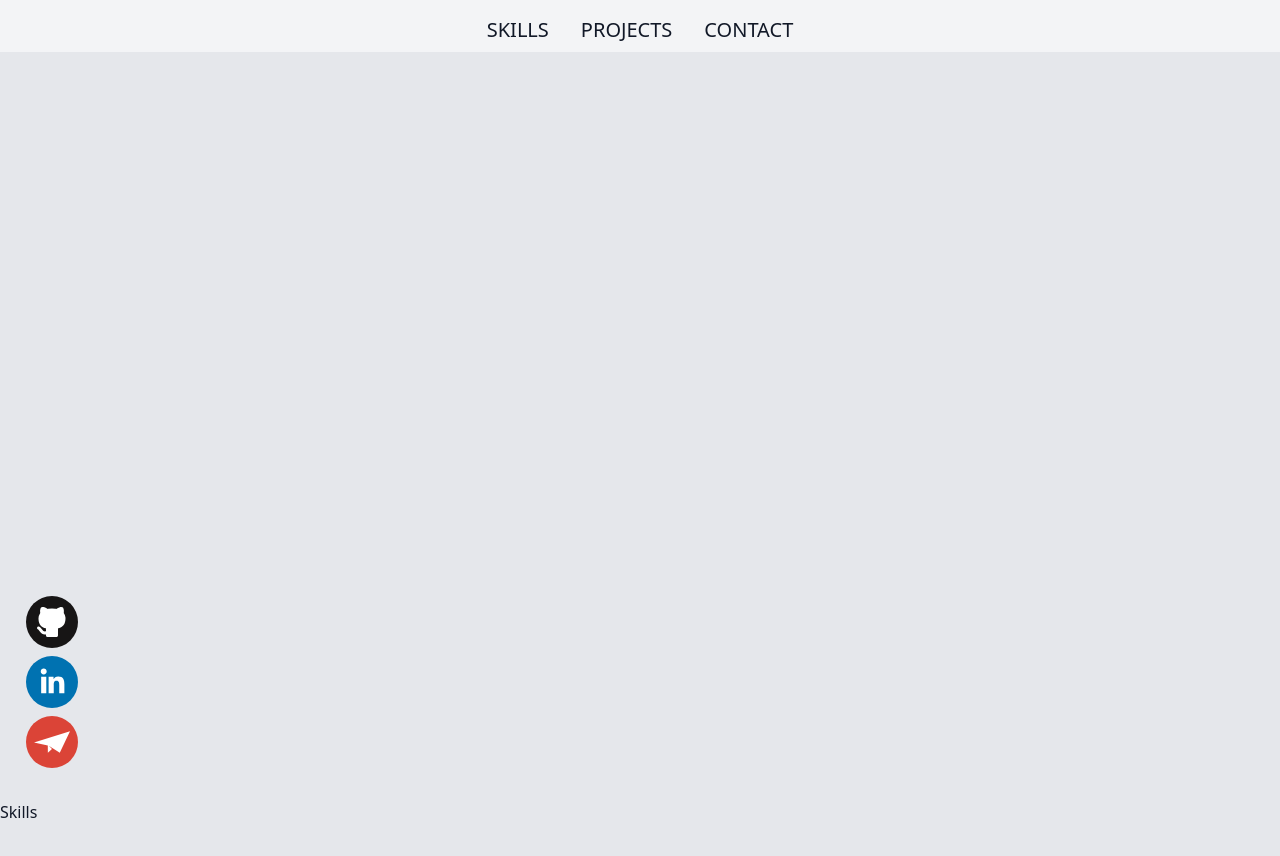
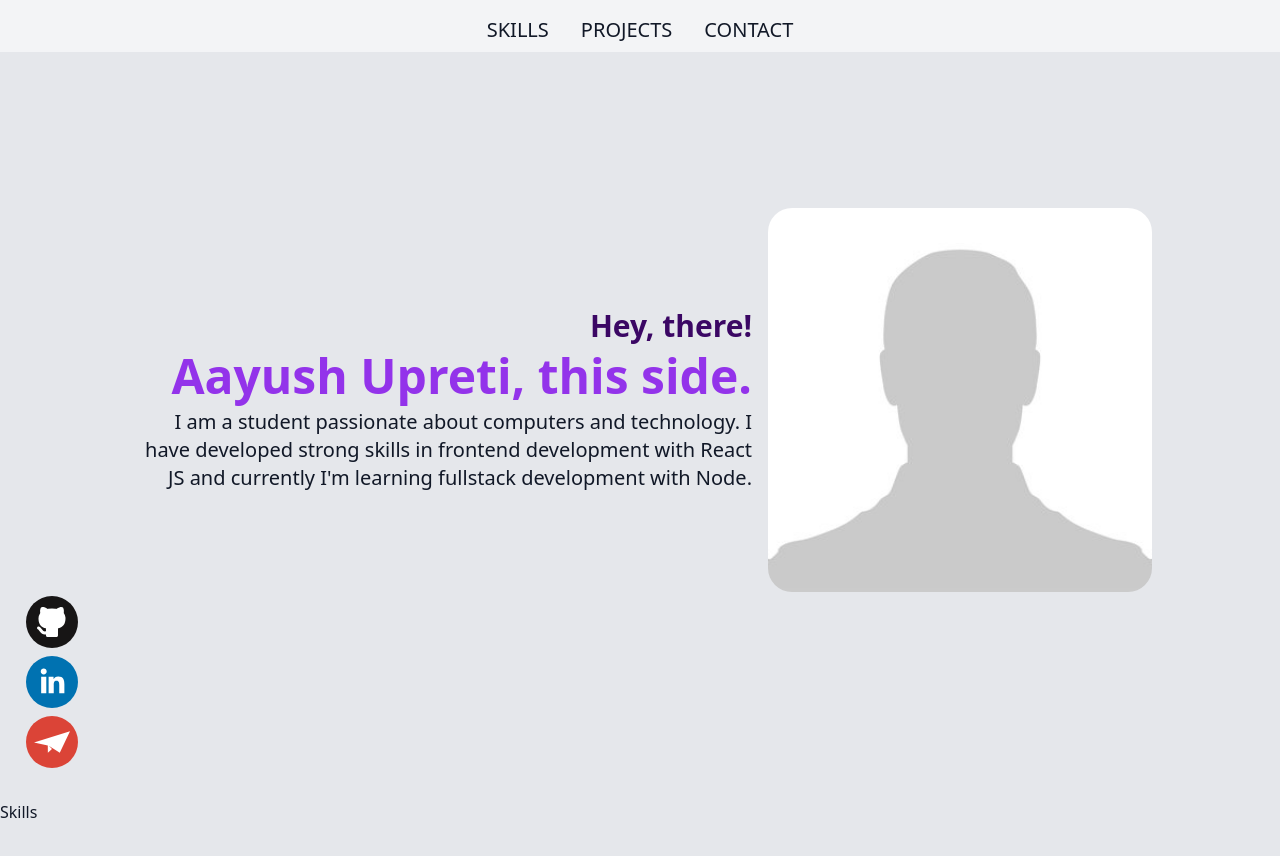
Before and after one commit to ayus-10/my-site, a React (Vite) app: page / in a window 1280 px wide. Shown: the top 856 px of the page. Built offline with nearby package versions, Linux system fonts and the light colour scheme.

Commit message:
create home component

```diff
--- a/src/components/Hero.jsx
+++ b/src/components/Hero.jsx
@@ -1,9 +1,33 @@
 import React from "react";
+import image from "../assets/my-image.jpg";
 import SocialLinks from "./SocialLinks";
 
 const Hero = () => {
   return (
-    <div className="relative w-screen flex-grow bg-gray-200" id="hero">
+    <div
+      className="relative flex max-h-screen w-screen flex-grow bg-gray-200 px-4"
+      id="hero"
+    >
+      <div className="-mt-[3.25rem] flex flex-col-reverse justify-center gap-4 md:flex-row md:items-center">
+        <div className="w-full text-center md:w-1/2 md:text-right">
+          <h2 className="text-3xl font-semibold text-purple-950 md:text-3xl">
+            Hey, there!
+          </h2>
+          <h1 className="my-2 text-4xl font-bold text-purple-600 md:text-5xl">
+            Aayush Upreti, this side.
+          </h1>
+          <p className="text-lg md:text-xl">
+            I am a student passionate about computers and technology. I have
+            developed strong skills in frontend development with React JS and
+            currently I'm learning fullstack development with Node.
+          </p>
+        </div>
+        <img
+          src={image}
+          alt="My image"
+          className="mx-auto h-auto w-48 rounded-full md:mx-0 md:w-96 md:rounded-3xl"
+        />
+      </div>
       <SocialLinks />
     </div>
   );
```
Also changed, not shown: src/assets/my-image.jpg (added).
